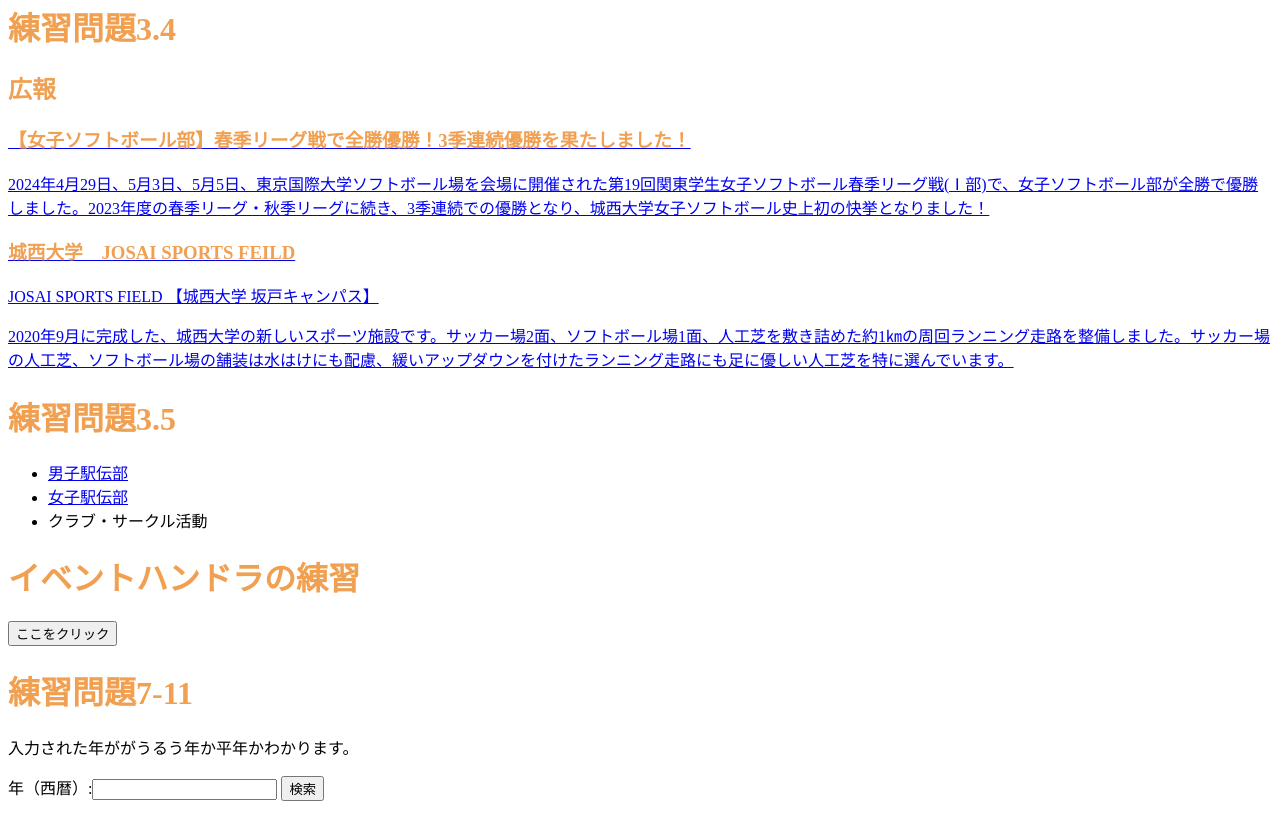
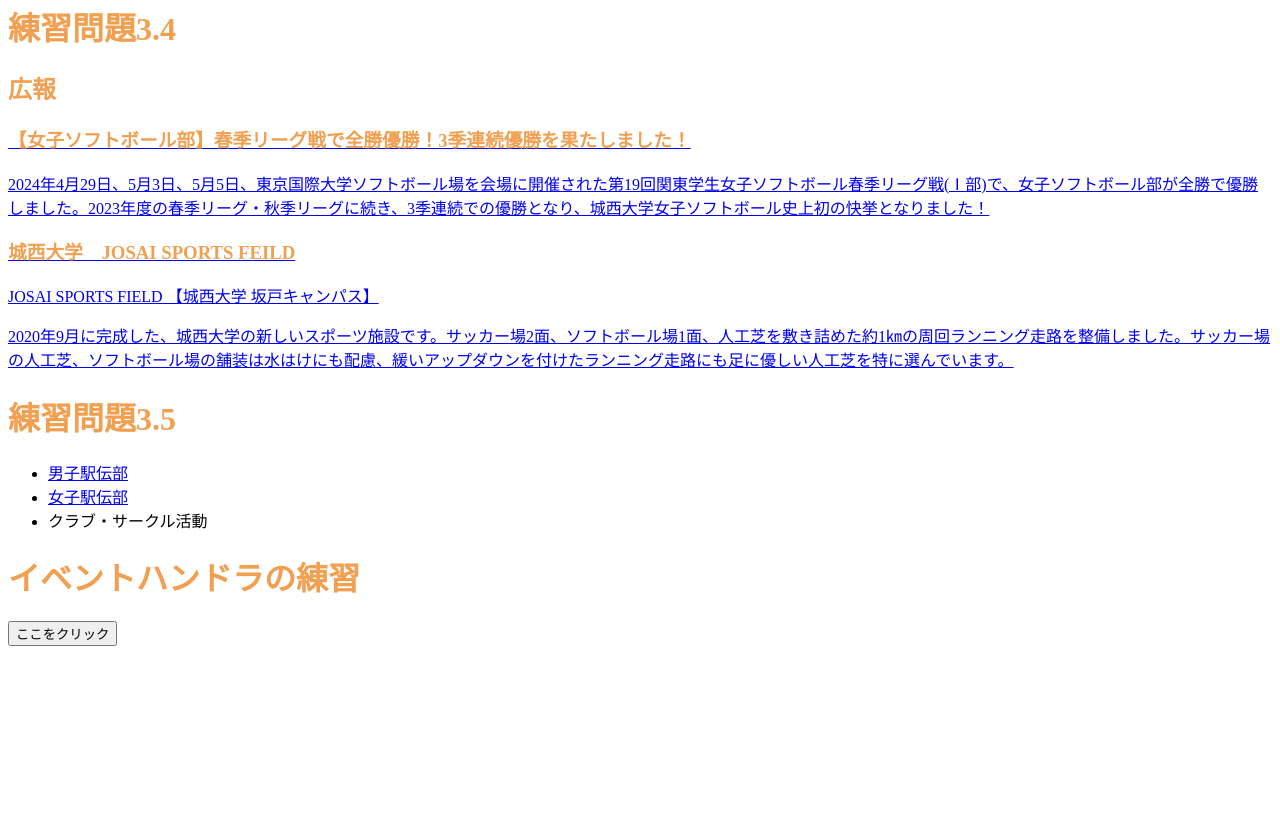
Before and after one commit to ueshimachihiro/web2024-1, a plain HTML site: page index.html in a window 1280 px wide. Shown: the part 3635-4452 px from the top of the page. After the commit the page ends 4289 px from the top, so only its background shows below. Drawn offline with Linux system fonts and the light colour scheme.

Commit message:
Update index.html

```diff
--- a/index.html
+++ b/index.html
@@ -333,13 +333,6 @@
 
 <input type="button" value="ここをクリック" ondblclick="alert('Hello, Chihiro!');">
 
-<h1>練習問題7-11</h1>
- <p>入力された年ががうるう年か平年かわかります。</p>
- <p>
-  年（西暦）:<input type="text" id="input7">
- <input type="button" value="検索" onclick="uruudosi();">
- </p>
-
 </body>
 
 </html>
```
